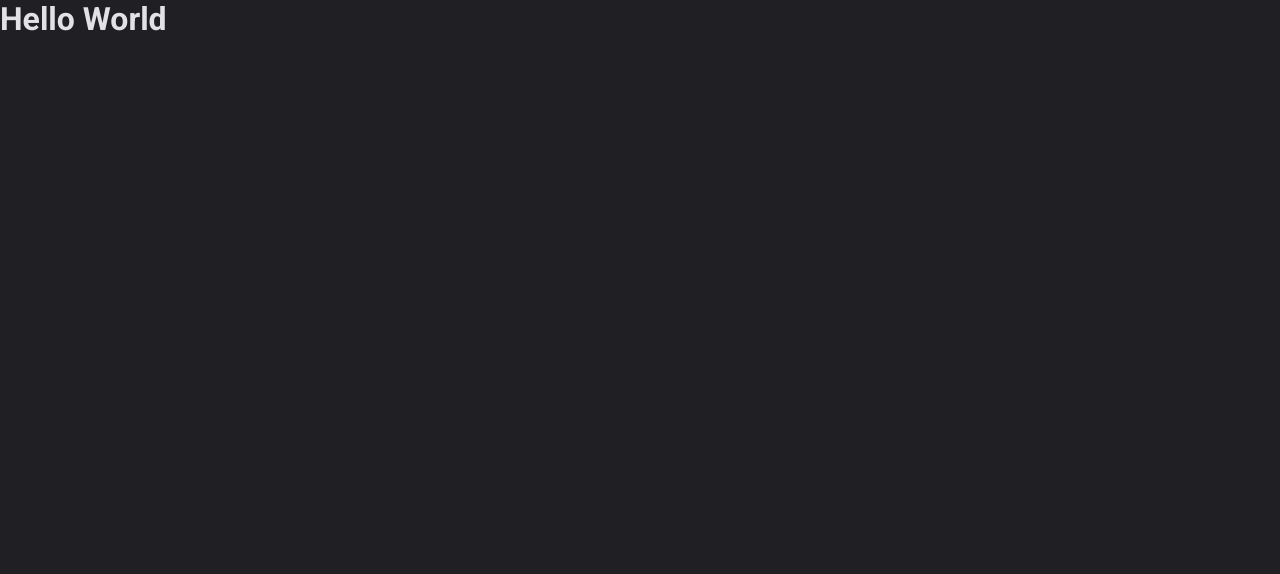
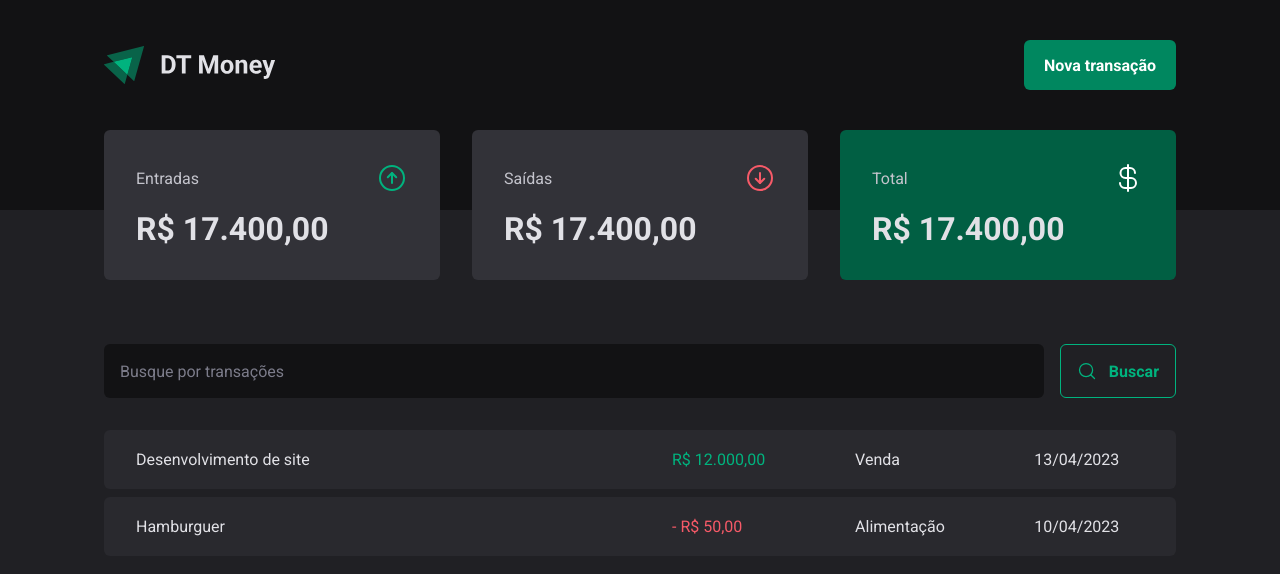
Before and after one commit to gustmrg/react-money-tracker, a React (Vite) app: page / in a window 1280 px wide. Shown: the top 574 px of the page. Built offline with nearby package versions, Linux system fonts and the light colour scheme.

Commit message:
Add transactions table

```diff
--- a/package.json
+++ b/package.json
@@ -10,6 +10,7 @@
     "preview": "vite preview"
   },
   "dependencies": {
+    "phosphor-react": "^1.4.1",
     "react": "^18.2.0",
     "react-dom": "^18.2.0",
     "styled-components": "^6.1.3"
--- a/src/App.tsx
+++ b/src/App.tsx
@@ -1,11 +1,12 @@
 import { ThemeProvider } from "styled-components";
 import { defaultTheme } from "./styles/themes/default"
 import { GlobalStyle } from "./styles/global";
+import { Transactions } from "./pages/Transactions";
 
 export function App() {
   return (
     <ThemeProvider theme={defaultTheme}>
       <GlobalStyle />
-      <h1>Hello World</h1>
+      <Transactions />
     </ThemeProvider>)
 }
--- /dev/null
+++ b/src/components/Header/index.tsx
@@ -0,0 +1,15 @@
+import { HeaderContainer, HeaderContent, NewTransactionButton } from "./styles";
+
+import logoImg from '../../assets/logo.svg'
+
+export function Header() {
+    return (
+        <HeaderContainer>
+            <HeaderContent>
+                <img src={logoImg} alt="" />
+
+                <NewTransactionButton>Nova transação</NewTransactionButton>
+            </HeaderContent>
+        </HeaderContainer>
+    )
+}
--- /dev/null
+++ b/src/components/Header/styles.ts
@@ -0,0 +1,33 @@
+import styled from "styled-components";
+
+export const HeaderContainer = styled.header`
+  background: ${props => props.theme["gray-900"]};
+  padding: 2.5rem 0 7.5rem;
+`;
+
+export const HeaderContent = styled.div`
+  width: 100%;
+  max-width: 1120px;
+  margin: 0 auto;
+  padding: 0 1.5rem;
+
+  display: flex;
+  justify-content: space-between;
+  align-items: center;
+`;
+
+export const NewTransactionButton = styled.button`
+  height: 50px;
+  border: 0;
+  background: ${props => props.theme["green-500"]};
+  color: ${props => props.theme.white};
+  font-weight: bold;
+  padding: 0 1.25rem;
+  border-radius: 6px;
+  cursor: pointer;
+
+  &:hover {
+    background: ${props => props.theme["green-700"]};
+    transition: background-color 0.5s;
+  }
+`;
--- /dev/null
+++ b/src/components/Summary/index.tsx
@@ -0,0 +1,35 @@
+import { ArrowCircleDown, ArrowCircleUp, CurrencyDollar } from "phosphor-react";
+import { SummaryCard, SummaryContainer } from "./styles";
+
+export function Summary() {
+    return (
+        <SummaryContainer>
+            <SummaryCard>
+                <header>
+                    <span>Entradas</span>
+                    <ArrowCircleUp size={32} color="#00b37e" />
+                </header>
+
+                <strong>R$ 17.400,00</strong>
+            </SummaryCard>
+
+            <SummaryCard>
+                <header>
+                    <span>Saídas</span>
+                    <ArrowCircleDown size={32} color="#f75a68" />
+                </header>
+
+                <strong>R$ 17.400,00</strong>
+            </SummaryCard>
+
+            <SummaryCard variant="green">
+                <header>
+                    <span>Total</span>
+                    <CurrencyDollar size={32} color="#fff" />
+                </header>
+
+                <strong>R$ 17.400,00</strong>
+            </SummaryCard>
+        </SummaryContainer>
+    )
+}
--- /dev/null
+++ b/src/components/Summary/styles.ts
@@ -0,0 +1,41 @@
+import styled, { css } from "styled-components";
+
+export const SummaryContainer = styled.section`
+    width: 100%;
+    max-width: 1120px;
+    margin: 0 auto;
+    padding: 0 1.5rem;
+
+    display: grid;
+    grid-template-columns: repeat(3, 1fr);
+    gap: 2rem;
+
+    margin-top: -5rem;
+`;
+
+interface SummaryCardProps {
+    variant?: 'green';
+}
+
+export const SummaryCard = styled.div<SummaryCardProps>`
+    background: ${props => props.theme["gray-600"]};
+    border-radius: 6px;
+    padding: 2rem;
+
+    header {
+        display: flex;
+        align-items: center;
+        justify-content: space-between;
+        color: ${props => props.theme["gray-300"]}
+    }
+
+    strong {
+        display: block;
+        margin-top: 1rem;
+        font-size: 2rem;
+    }
+
+    ${props => props.variant === 'green' && css`
+        background: ${props.theme["green-700"]};
+    `}
+`;
--- /dev/null
+++ b/src/pages/Transactions/components/SearchForm/index.tsx
@@ -0,0 +1,15 @@
+import { MagnifyingGlass } from "phosphor-react";
+import { SearchFormContainer } from "./styles";
+
+export function SearchForm() {
+    return (
+        <SearchFormContainer>
+            <input type="text" placeholder="Busque por transações" />
+
+            <button type="submit">
+                <MagnifyingGlass size={20} />
+                Buscar
+            </button>
+        </SearchFormContainer>
+    )
+}
--- /dev/null
+++ b/src/pages/Transactions/components/SearchForm/styles.ts
@@ -0,0 +1,40 @@
+import styled from "styled-components";
+
+export const SearchFormContainer = styled.form`
+    display: flex;
+    gap: 1rem;
+
+    input {
+        flex: 1;
+        border-radius: 6px;
+        border: 0;
+        background: ${props => props.theme["gray-900"]};
+        color: ${props => props.theme["gray-300"]};
+        padding: 1rem;
+
+        &::placeholder {
+            color: ${props => props.theme["gray-500"]};
+        }
+    }
+
+    button {
+        display: flex;
+        align-items: center;
+        gap: 0.75rem;
+
+        border: 0;
+        padding: 1rem;
+        background-color: transparent;
+        border: 1px solid ${props => props.theme["green-300"]};
+        color: ${props => props.theme["green-300"]};
+        font-weight: bold;
+        border-radius: 6px;
+
+        &:hover {
+            background-color: ${props => props.theme["green-500"]};;
+            border-color: 1px solid ${props => props.theme["green-500"]};
+            color: ${props => props.theme.white};
+            transition: background-color 0.2s, color 0.2s, border-color 0.2s;
+        }
+    }
+`;
--- /dev/null
+++ b/src/pages/Transactions/index.tsx
@@ -0,0 +1,40 @@
+import { Header } from "../../components/Header";
+import { Summary } from "../../components/Summary";
+import { SearchForm } from "./components/SearchForm";
+import { PriceHighlight, TransactionTable, TransactionsContainer } from "./styles";
+
+export function Transactions() {
+    return (
+        <div>
+            <Header />
+            <Summary />
+            <TransactionsContainer>
+                <SearchForm />
+                <TransactionTable>
+                    <tbody>
+                        <tr>
+                            <td width="50%">Desenvolvimento de site</td>
+                            <td>
+                                <PriceHighlight variant="income">
+                                    R$ 12.000,00
+                                </PriceHighlight>
+                            </td>
+                            <td>Venda</td>
+                            <td>13/04/2023</td>
+                        </tr>
+                        <tr>
+                            <td width="50%">Hamburguer</td>
+                            <td>
+                                <PriceHighlight variant="outcome">
+                                    - R$ 50,00
+                                </PriceHighlight>
+                            </td>
+                            <td>Alimentação</td>
+                            <td>10/04/2023</td>
+                        </tr>
+                    </tbody>
+                </TransactionTable>
+            </TransactionsContainer>
+        </div>
+    )
+}
--- /dev/null
+++ b/src/pages/Transactions/styles.ts
@@ -0,0 +1,38 @@
+import styled from "styled-components";
+
+export const TransactionsContainer = styled.main`
+    width: 100%;
+    max-width: 1120px;
+    margin: 4rem auto 0;
+    padding: 0 1.5rem;
+`;
+
+export const TransactionTable = styled.table`
+    width: 100%;
+    border-collapse: separate;
+    border-spacing: 0 0.5rem;
+    margin-top: 1.5rem;
+
+    td {
+        padding: 1.25rem 2rem;
+        background: ${props => props.theme["gray-700"]};
+
+        &:first-child {
+            border-top-left-radius: 6px;
+            border-bottom-left-radius: 6px;
+        }
+
+        &:last-child {
+            border-top-right-radius: 6px;
+            border-bottom-right-radius: 6px;;
+        }
+    }
+`;
+
+interface PriceHighlightProps {
+    variant: 'income' | 'outcome';
+}
+
+export const PriceHighlight = styled.span<PriceHighlightProps>`
+    color: ${props => props.variant === 'income' ? props.theme["green-300"] : props.theme["red-300"]}
+`;
```
Also changed, not shown: src/assets/logo.svg (added), 1 other file (tests, documents, lock files or other folders).
